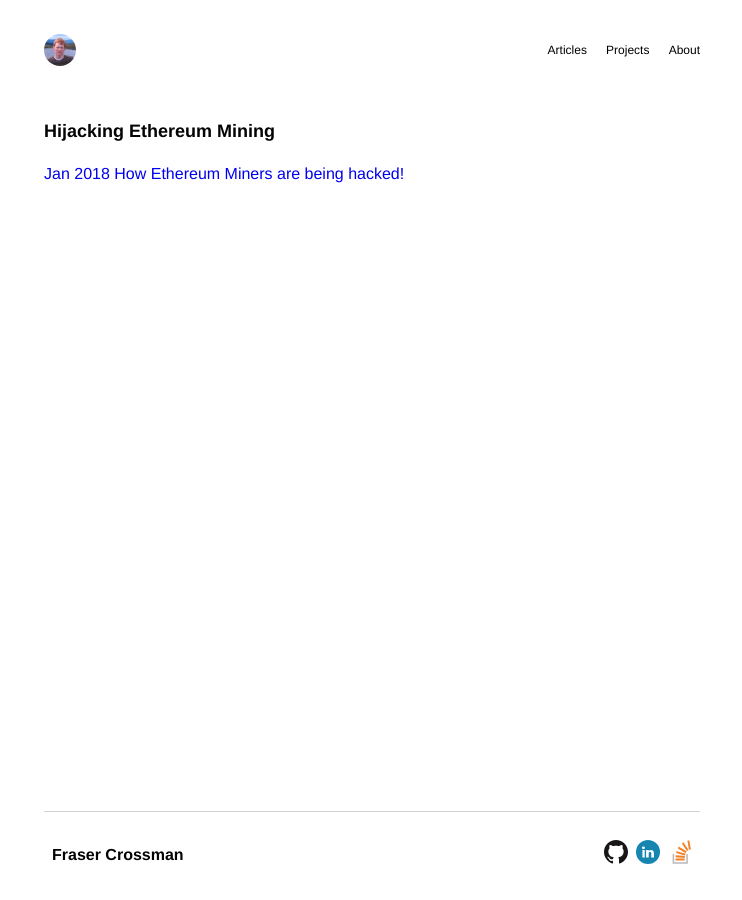
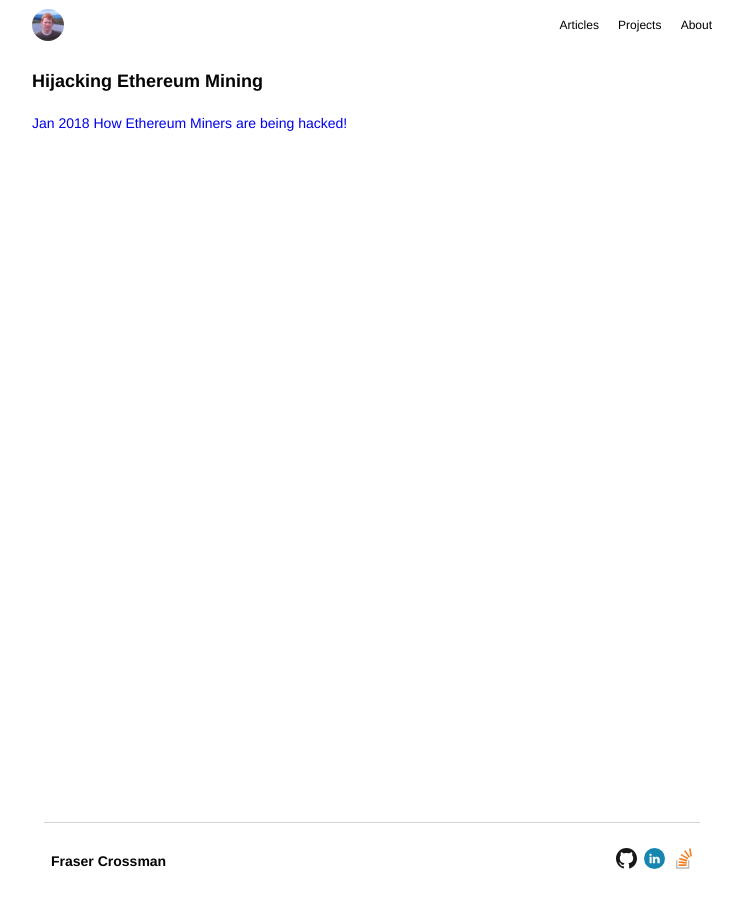
Before and after one commit to frasercrossman/frasercrossman.github.io, a Jekyll site: the page built from index.html, in a window 1280 px wide. Shown: the whole page, without its empty margins (268-1010 px from the left). Built offline with Jekyll 4.4.1, drawn with Linux system fonts in a browser that asks for light colours.

Commit message:
Reduced margin size and decreased font size

```diff
--- a/_sass/content.scss
+++ b/_sass/content.scss
@@ -7,8 +7,7 @@ div.content {
   -webkit-flex: 1 0 0;
 
   background: white;
-  margin-top: 0;
-  margin-bottom: 0;
+  margin: 0px 20px;
 }
 
 div.content:not(.sub) h1:first-child {
--- a/_sass/header.scss
+++ b/_sass/header.scss
@@ -6,10 +6,13 @@ header {
   -webkit-flex: 0 0 auto;
 
   display: flex;
+
   justify-content: space-between;
-  height: 100px;
+  height: 50px;
+  margin: 0px 20px;
   cursor: default;
 }
+
 header * {
   cursor: default;
   font-size:12px;
--- a/css/main.scss
+++ b/css/main.scss
@@ -6,7 +6,7 @@
   padding:0;
 
   font-family: helvetica, sans-serif;
-  font-size:16px;
+  font-size:14px;
 }
 
 html {
@@ -32,7 +32,6 @@ body {
   scroll-behavior: smooth;
 
   text-rendering: optimizeLegibility;
-  text-rendering: geometricPrecision;
   -moz-font-feature-settings:"kern" 1, "liga" 1;
   -ms-font-feature-settings:"kern" 1, "liga" 1;
   -o-font-feature-settings:"kern" 1, "liga" 1;
```
